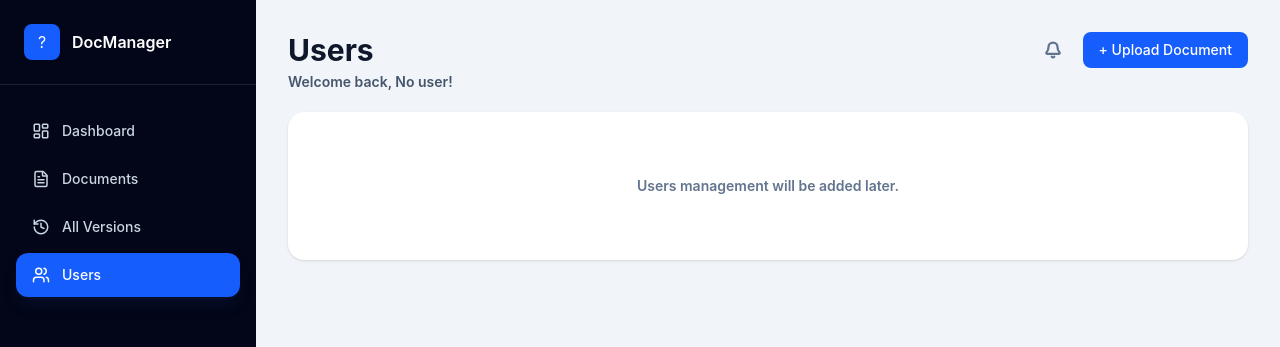
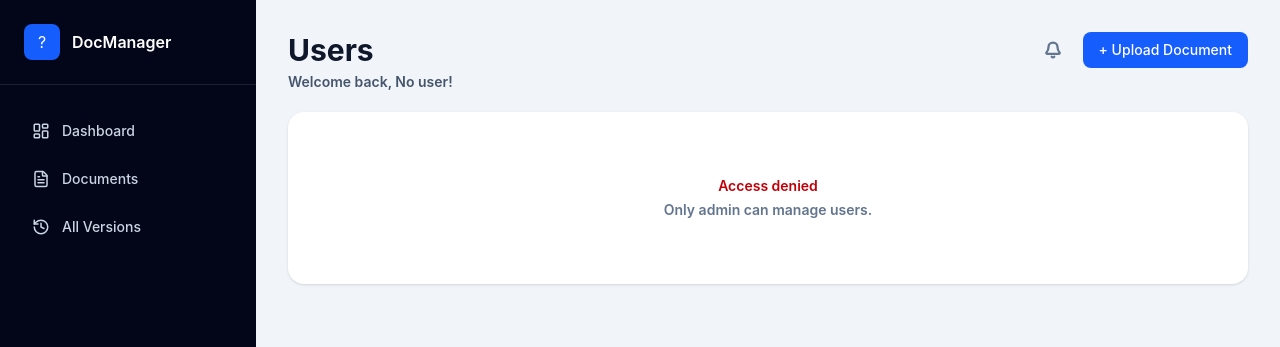
Before and after one commit to Demolin951/Document-Management-Frontend, a React (Vite) app: page /users in a window 1280 px wide. Shown: the top 347 px of the page. Built offline with nearby package versions, Linux system fonts and the light colour scheme; no server answers.

Commit message:
add admin-only users navigation

```diff
--- a/src/app/App.tsx
+++ b/src/app/App.tsx
@@ -1,5 +1,5 @@
 import { BrowserRouter, Navigate, Route, Routes } from "react-router";
-import UsersPage from "../pages/UserPage";
+import UsersPage from "../pages/UsersPage";
 import AppLayout from "../layouts/AppLayout";
 import DashboardPage from "../pages/DashboardPage";
 import DocumentsPage from "../pages/DocumentsPage";
--- a/src/components/layout/Sidebar.tsx
+++ b/src/components/layout/Sidebar.tsx
@@ -8,6 +8,16 @@ function Sidebar() {
   const isLoadingUsers = useAuthStore((state) => state.isLoadingUsers);
   const selectUser = useAuthStore((state) => state.selectUser);
   const userInitial = selectedUser?.name.charAt(0).toUpperCase() ?? "?";
+
+  const isAdmin = selectedUser?.name.toLowerCase() === "admin";
+
+  const visibleSidebarItems = sidebarItems.filter((item) => {
+    if (!item.adminOnly) {
+      return true;
+    }
+
+    return isAdmin;
+  });
 
   return (
     <aside className="fixed left-0 top-0 h-screen w-64 bg-slate-950 text-white">
@@ -23,9 +33,10 @@ function Sidebar() {
             </div>
           </div>
         </div>
+
         <nav className="px-4 py-6">
           <ul className="space-y-1">
-            {sidebarItems.map((item) => (
+            {visibleSidebarItems.map((item) => (
               <SidebarNavItem
                 key={item.label}
                 label={item.label}
@@ -35,7 +46,9 @@ function Sidebar() {
             ))}
           </ul>
         </nav>
+
         <div className="flex-1"></div>
+
         <div className="border-t border-white/10 p-4">
           <div className="flex items-center gap-3 rounded-lg px-3 py-2">
             <div className="flex h-9 w-9 items-center justify-center rounded-full bg-slate-700 text-sm font-semibold">
@@ -43,8 +56,6 @@ function Sidebar() {
             </div>
 
             <div className="min-w-0 flex-1">
-
-
               <select
                 value={selectedUser?.id ?? ""}
                 disabled={isLoadingUsers || users.length === 0}
--- a/src/components/layout/configs/sidebarConfig.ts
+++ b/src/components/layout/configs/sidebarConfig.ts
@@ -22,6 +22,7 @@ const sidebarItems: SidebarItem[] = [
     label: "Users",
     icon: Users,
     path: "/users",
+    adminOnly: true,
   },
 ];
 
--- a/src/components/layout/types/sidebarTypes.ts
+++ b/src/components/layout/types/sidebarTypes.ts
@@ -4,4 +4,5 @@ export type SidebarItem = {
     label: string;
     icon: LucideIcon;
     path: string;
+    adminOnly?: boolean;
 }
--- a/src/pages/UserPage.tsx
+++ /dev/null
@@ -1,17 +0,0 @@
-import SectionCard from "../components/ui/SectionCard";
-
-function UsersPage() {
-  return (
-    <div className="space-y-6">
-      <SectionCard>
-        <div className="px-6 py-10 text-center">
-          <p className="text-sm font-semibold text-slate-500">
-            Users management will be added later.
-          </p>
-        </div>
-      </SectionCard>
-    </div>
-  );
-}
-
-export default UsersPage;
--- /dev/null
+++ b/src/pages/UsersPage.tsx
@@ -0,0 +1,37 @@
+import SectionCard from "../components/ui/SectionCard";
+import { useAuthStore } from "../features/auth/store/useAuthStore";
+
+function UsersPage() {
+  const selectedUser = useAuthStore((state) => state.selectedUser);
+
+  const isAdmin = selectedUser?.name === "admin";
+
+  if (!isAdmin) {
+    return (
+      <div className="space-y-6">
+        <SectionCard>
+          <div className="px-6 py-10 text-center">
+            <p className="text-sm font-semibold text-red-700">Access denied</p>
+            <p className="mt-1 text-sm font-semibold text-slate-500">
+              Only admin can manage users.
+            </p>
+          </div>
+        </SectionCard>
+      </div>
+    );
+  }
+
+  return (
+    <div className="space-y-6">
+      <SectionCard>
+        <div className="px-6 py-10 text-center">
+          <p className="text-sm font-semibold text-slate-500">
+            Users management will be added later.
+          </p>
+        </div>
+      </SectionCard>
+    </div>
+  );
+}
+
+export default UsersPage;
```
